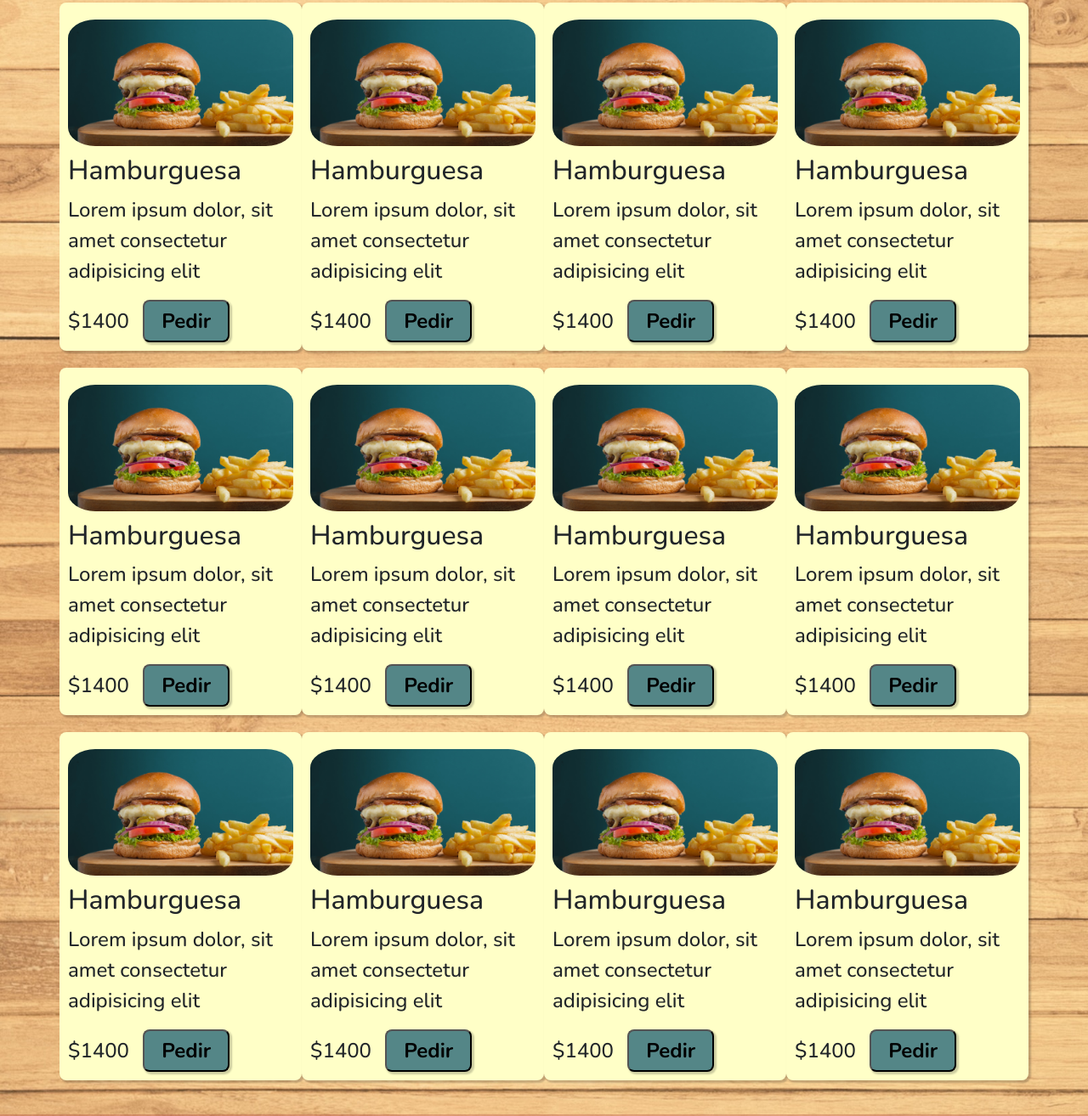
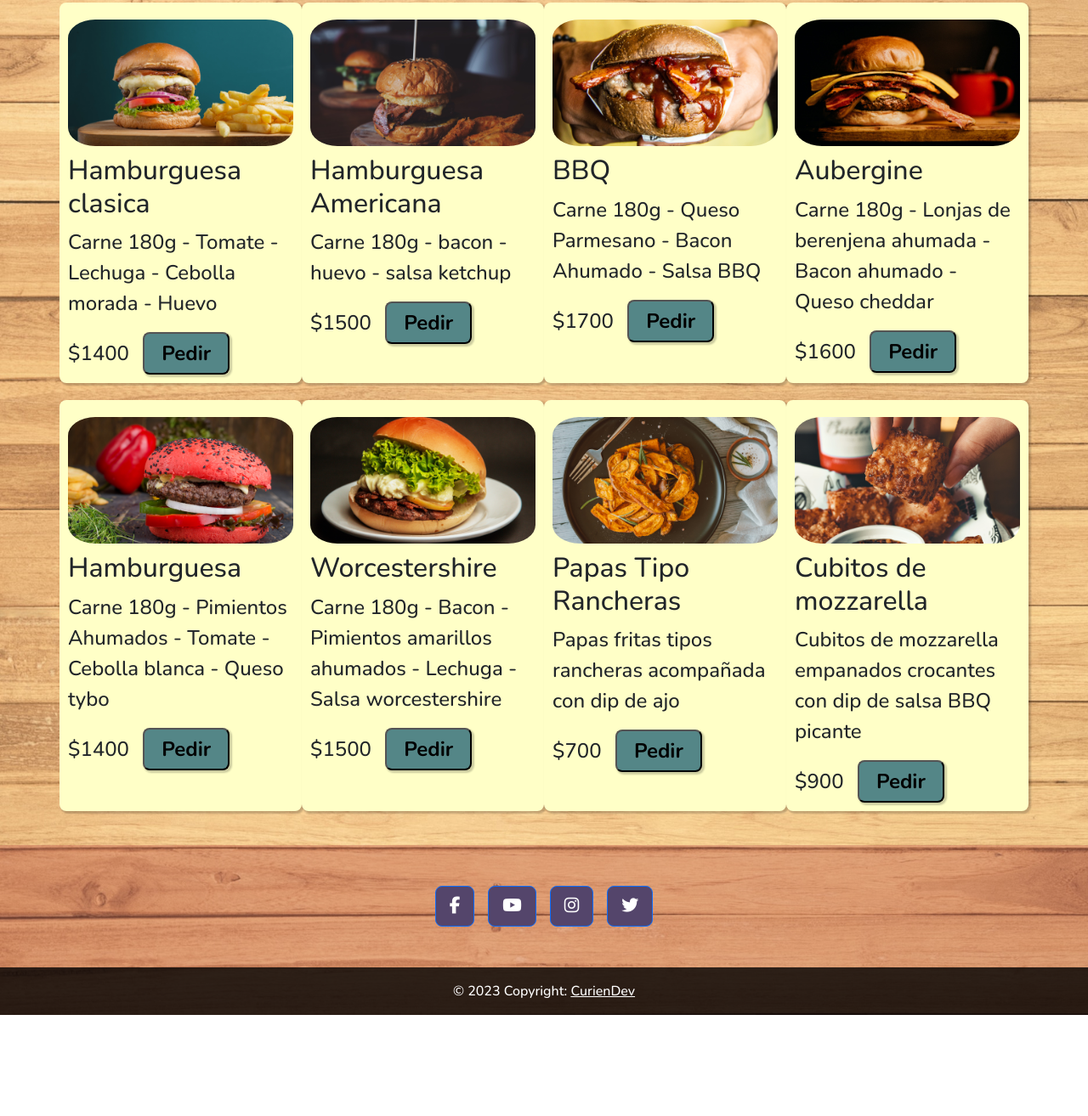
Before and after one commit to CurienDev/restaurante-hamburgueseria, a website: page paginas/nuestro-menu.html in a window 1280 px wide. Shown: the part 741-2055 px from the top of the page at 85% size. After the commit the page ends 1936 px from the top, so only its background shows below. Drawn offline with nearby package versions, Linux system fonts and the light colour scheme.

Commit message:
retoques de estilo final

```diff
--- a/paginas/nuestro-menu.html
+++ b/paginas/nuestro-menu.html
@@ -13,7 +13,7 @@
         <script src="https://cdn.jsdelivr.net/npm/bootstrap@5.3.0-alpha1/dist/js/bootstrap.bundle.min.js" integrity="sha384-w76AqPfDkMBDXo30jS1Sgez6pr3x5MlQ1ZAGC+nuZB+EYdgRZgiwxhTBTkF7CXvN" crossorigin="anonymous"></script>
         <script src="https://kit.fontawesome.com/f9f3aad54b.js" crossorigin="anonymous"></script>
         <header class="header">
-            <nav class="navbar navbar-expand-lg bg-body-tertiary contenedor-header">
+            <nav class="navbar navbar-expand-lg bk-color-primario contenedor-header">
                 <div class="container">
                     <a class="navbar-brand" href="../index.html">Inicio</a>
                     <button class="navbar-toggler" type="button" data-bs-toggle="collapse" data-bs-target="#navbarNavDropdown" aria-controls="navbarNavDropdown" aria-expanded="false" aria-label="Toggle navigation">
@@ -59,86 +59,58 @@
                 <div class="row contenedor-menu">
                     <div class="col-12 col-md-6 col-xl-3 tarjeta-producto">
                         <img class="img-menu" src="../multimedia/imagenes/hamburguesa.jpg" alt="">
-                        <h2>Hamburguesa</h2>
-                        <p>Lorem ipsum dolor, sit amet consectetur adipisicing elit</p>
+                        <h2>Hamburguesa clasica</h2>
+                        <p>Carne 180g - Tomate - Lechuga - Cebolla morada - Huevo</p>
                         <span>$1400</span>
                         <button class="btn-pedir">Pedir</button>
                     </div>
                     <div class="col-12 col-md-6 col-xl-3 tarjeta-producto">
-                        <img class="img-menu" src="../multimedia/imagenes/hamburguesa.jpg" alt="">
+                        <img class="img-menu" src="../multimedia/imagenes/Hamburguesa Americana.jpg" alt="">
+                        <h2>Hamburguesa Americana</h2>
+                        <p>Carne 180g - bacon - huevo - salsa ketchup</p>
+                        <span>$1500</span>
+                        <button class="btn-pedir">Pedir</button>
+                    </div>
+                    <div class="col-12 col-md-6 col-xl-3 tarjeta-producto">
+                        <img class="img-menu" src="../multimedia/imagenes/BBQ.jpg" alt="">
+                        <h2>BBQ</h2>
+                        <p>Carne 180g - Queso Parmesano - Bacon Ahumado - Salsa BBQ</p>
+                        <span>$1700</span>
+                        <button class="btn-pedir">Pedir</button>
+                    </div>
+                    <div class="col-12 col-md-6 col-xl-3 tarjeta-producto">
+                        <img class="img-menu" src="../multimedia/imagenes/berenjena y bacon.jpg" alt="">
+                        <h2>Aubergine</h2>
+                        <p>Carne 180g - Lonjas de berenjena ahumada - Bacon ahumado - Queso cheddar</p>
+                        <span>$1600</span>
+                        <button class="btn-pedir">Pedir</button>
+                    </div>
+                    <div class="col-12 col-md-6 col-xl-3 tarjeta-producto">
+                        <img class="img-menu" src="../multimedia/imagenes/Red Pepper.jpg" alt="">
                         <h2>Hamburguesa</h2>
-                        <p>Lorem ipsum dolor, sit amet consectetur adipisicing elit</p>
+                        <p>Carne 180g - Pimientos Ahumados - Tomate - Cebolla blanca - Queso tybo</p>
                         <span>$1400</span>
                         <button class="btn-pedir">Pedir</button>
                     </div>
                     <div class="col-12 col-md-6 col-xl-3 tarjeta-producto">
-                        <img class="img-menu" src="../multimedia/imagenes/hamburguesa.jpg" alt="">
-                        <h2>Hamburguesa</h2>
-                        <p>Lorem ipsum dolor, sit amet consectetur adipisicing elit</p>
-                        <span>$1400</span>
+                        <img class="img-menu" src="../multimedia/imagenes/Worcestershire.jpg" alt="">
+                        <h2>Worcestershire</h2>
+                        <p>Carne 180g - Bacon - Pimientos amarillos ahumados - Lechuga - Salsa worcestershire</p>
+                        <span>$1500</span>
                         <button class="btn-pedir">Pedir</button>
                     </div>
                     <div class="col-12 col-md-6 col-xl-3 tarjeta-producto">
-                        <img class="img-menu" src="../multimedia/imagenes/hamburguesa.jpg" alt="">
-                        <h2>Hamburguesa</h2>
-                        <p>Lorem ipsum dolor, sit amet consectetur adipisicing elit</p>
-                        <span>$1400</span>
+                        <img class="img-menu" src="../multimedia/imagenes/Papas rancheras.jpg" alt="">
+                        <h2>Papas Tipo Rancheras</h2>
+                        <p>Papas fritas tipos rancheras acompañada con dip de ajo</p>
+                        <span>$700</span>
                         <button class="btn-pedir">Pedir</button>
                     </div>
                     <div class="col-12 col-md-6 col-xl-3 tarjeta-producto">
-                        <img class="img-menu" src="../multimedia/imagenes/hamburguesa.jpg" alt="">
-                        <h2>Hamburguesa</h2>
-                        <p>Lorem ipsum dolor, sit amet consectetur adipisicing elit</p>
-                        <span>$1400</span>
-                        <button class="btn-pedir">Pedir</button>
-                    </div>
-                    <div class="col-12 col-md-6 col-xl-3 tarjeta-producto">
-                        <img class="img-menu" src="../multimedia/imagenes/hamburguesa.jpg" alt="">
-                        <h2>Hamburguesa</h2>
-                        <p>Lorem ipsum dolor, sit amet consectetur adipisicing elit</p>
-                        <span>$1400</span>
-                        <button class="btn-pedir">Pedir</button>
-                    </div>
-                    <div class="col-12 col-md-6 col-xl-3 tarjeta-producto">
-                        <img class="img-menu" src="../multimedia/imagenes/hamburguesa.jpg" alt="">
-                        <h2>Hamburguesa</h2>
-                        <p>Lorem ipsum dolor, sit amet consectetur adipisicing elit</p>
-                        <span>$1400</span>
-                        <button class="btn-pedir">Pedir</button>
-                    </div>
-                    <div class="col-12 col-md-6 col-xl-3 tarjeta-producto">
-                        <img class="img-menu" src="../multimedia/imagenes/hamburguesa.jpg" alt="">
-                        <h2>Hamburguesa</h2>
-                        <p>Lorem ipsum dolor, sit amet consectetur adipisicing elit</p>
-                        <span>$1400</span>
-                        <button class="btn-pedir">Pedir</button>
-                    </div>
-                    <div class="col-12 col-md-6 col-xl-3 tarjeta-producto">
-                        <img class="img-menu" src="../multimedia/imagenes/hamburguesa.jpg" alt="">
-                        <h2>Hamburguesa</h2>
-                        <p>Lorem ipsum dolor, sit amet consectetur adipisicing elit</p>
-                        <span>$1400</span>
-                        <button class="btn-pedir">Pedir</button>
-                    </div>
-                    <div class="col-12 col-md-6 col-xl-3 tarjeta-producto">
-                        <img class="img-menu" src="../multimedia/imagenes/hamburguesa.jpg" alt="">
-                        <h2>Hamburguesa</h2>
-                        <p>Lorem ipsum dolor, sit amet consectetur adipisicing elit</p>
-                        <span>$1400</span>
-                        <button class="btn-pedir">Pedir</button>
-                    </div>
-                    <div class="col-12 col-md-6 col-xl-3 tarjeta-producto">
-                        <img class="img-menu" src="../multimedia/imagenes/hamburguesa.jpg" alt="">
-                        <h2>Hamburguesa</h2>
-                        <p>Lorem ipsum dolor, sit amet consectetur adipisicing elit</p>
-                        <span>$1400</span>
-                        <button class="btn-pedir">Pedir</button>
-                    </div>
-                    <div class="col-12 col-md-6 col-xl-3 tarjeta-producto">
-                        <img class="img-menu" src="../multimedia/imagenes/hamburguesa.jpg" alt="">
-                        <h2>Hamburguesa</h2>
-                        <p>Lorem ipsum dolor, sit amet consectetur adipisicing elit</p>
-                        <span>$1400</span>
+                        <img class="img-menu" src="../multimedia/imagenes/Cubitos de mozzarella.jpg" alt="">
+                        <h2>Cubitos de mozzarella</h2>
+                        <p>Cubitos de mozzarella empanados crocantes con dip de salsa BBQ picante</p>
+                        <span>$900</span>
                         <button class="btn-pedir">Pedir</button>
                     </div>
                 </div>
--- a/scss/diseño/header.scss
+++ b/scss/diseño/header.scss
@@ -2,8 +2,7 @@
     margin-bottom: 0 !important;
 	font-size: 18px;
 	margin-bottom: 20px;
-	padding-top: 20px;
-	padding-bottom: 20px;
+	padding: 20px 0;
     .nav-link {
         &:hover {
             transform: scale(1.25,1.25);
--- a/scss/general/utilidades.scss
+++ b/scss/general/utilidades.scss
@@ -11,7 +11,6 @@ $colores-translucid: (
     color-terciario: #ffffc76f,
     color-blanco: #ffffff8f,
 );
-
 @each $bk-color-name, $bk-color-valor in $colores{
     .bk-#{$bk-color-name}{
         background-color: $bk-color-valor;
--- a/scss/paginas/index.scss
+++ b/scss/paginas/index.scss
@@ -14,8 +14,7 @@
     }
     .img-index{
         width: 100%;
-        padding-top: 20px;
-        padding-bottom: 20px;
+        padding: 20px 0;
         object-fit: cover;
         border-radius: 32px;
     }
--- a/scss/paginas/menu.scss
+++ b/scss/paginas/menu.scss
@@ -21,7 +21,6 @@
     border-radius: 8px;
     .video-menu{
         width: 100%;
-        height: auto;
         border-radius: 8px;
         box-shadow: 2px 2px 2px 1px rgba(0, 0, 0, 0.2);
     }
--- a/scss/paginas/nosotros.scss
+++ b/scss/paginas/nosotros.scss
@@ -1,7 +1,6 @@
 
 .img-nosotros{
     width: 100%;
-    height: auto;
 }
 .p-nosotros{
     align-content: center;
--- a/scss/paginas/sucursales.scss
+++ b/scss/paginas/sucursales.scss
@@ -0,0 +1,3 @@
+.img-construccion{
+    width: 100%;
+}
```
Also changed, not shown: index.html (+8 -8 lines), paginas/Sucursales.html (+1 -1 lines), paginas/contacto.html (+1 -1 lines), paginas/nosotros.html (+9 -7 lines), css/main.css, multimedia/imagenes/BBQ.jpg (added), multimedia/imagenes/Cubitos de mozzarella.jpg (added), multimedia/imagenes/Hamburguesa Americana.jpg (added), multimedia/imagenes/Papas rancheras.jpg (added), multimedia/imagenes/Red Pepper.jpg (added), multimedia/imagenes/Worcestershire.jpg (added), multimedia/imagenes/berenjena y bacon.jpg (added).
